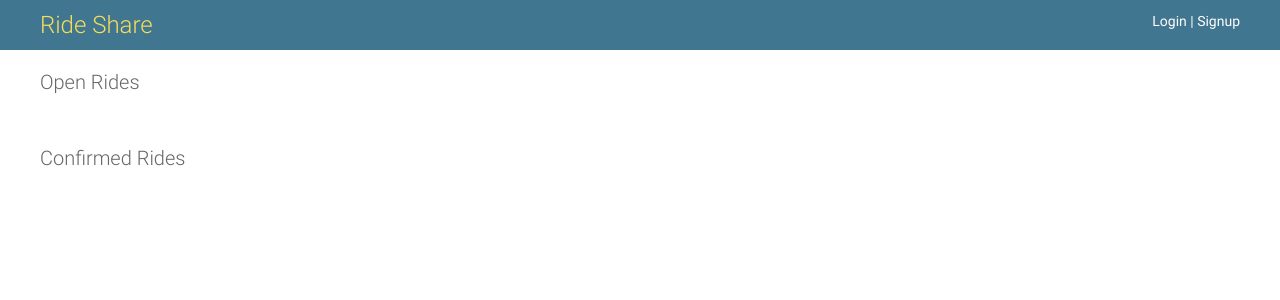
After one commit to jingyi-xie/RideSharing-Web-app, a Django app: page /ride/all in a window 1280 px wide. The commit adds this page. Shown: the top 300 px of the page. Run offline with Django 3.2, Linux system fonts and the light colour scheme; data that the repository does not hold is empty.

Commit message:
Add ride list

```diff
--- /dev/null
+++ b/web-app/rideshare/templates/rideshare/app_ride_list.html
@@ -0,0 +1,27 @@
+{% extends 'rideshare/base.html' %}
+
+{% block title %}All rides{% endblock %}
+
+{% block content %}
+    <h1>Open Rides</h1>
+    {% for ride in rides %}
+    {% if ride.status == 'open' %}
+        <h3>Destination {{ ride.dest }}</h3>
+        <h3>Requested arrival time is {{ ride.arrival}}<h3>
+        <h3>Ride Owner: {{ ride.owner }}<h3>
+        <a href="{% url 'rideshare:ridedetail' ride.id %}">View Detail</a>
+        <br><hr>
+    {% endif %}
+    {% endfor %}
+        <br> <br>
+    <h1>Confirmed Rides</h1>
+    {% for ride in rides %}
+    {% if ride.status == 'confirmed' %}
+        <h3>Destination {{ ride.dest }}</h3>
+        <h3>Requested arrival time is {{ ride.arrival}}<h3>
+        <h3>Ride Owner: {{ ride.owner }}<h3>
+        <a href="{% url 'rideshare:ridedetail' ride.id %}">View Detail</a>
+        <br><hr>
+    {% endif %}
+    {% endfor %}
+{% endblock %}
--- a/web-app/rideshare/templates/rideshare/base.html
+++ b/web-app/rideshare/templates/rideshare/base.html
@@ -1,30 +1,4 @@
 {% extends "admin/base.html" %}
-
-  <style type = "text/css">
-    .sidenav {
-      height: 100%;
-      width: 160px;
-      position:fixed;
-      z-index:1;
-      top:0;
-      left:0;
-      background-color:black;
-    }
-
-    .sidenav a {
-      padding: 5px 10px 5px 15px;
-      color: cornsilk;
-      display:block;
-    }
-
-    .sidenav a:hover {
-      color:burlywood
-    }
-
-    .main {
-      margin-left: 100px;
-    }
-  </style>
 {% block title %}{{ title }} | {{ site_title|default:_('Rideshare') }}{% endblock %}
 
 <div class="sidenav">
@@ -45,13 +19,13 @@
 <a href="{% url 'rideshare:profile' %}"> | ---- Profile ---- </a>
 
 {% if user.will_drive == True %}
-<a href="#"> | ---- Confirm a ride ---- </a>
-<a href="#">  Complete a ride ---- |</a>
+<a href="#"> | ---- Confirm a Ride ---- </a>
+<a href="#">  Complete a Ride ---- |</a>
 {% endif %}
 
 <a href="{% url 'rideshare:riderequest' %}">  ---- Request a new ride ---- </a>
 <a href="#">  Join a ride ---- </a>
-<a href="#">  Ride history ---- |</a>
+<a href="{% url 'rideshare:ridelist' %}">  My Rides  ---- |</a>
 </h2>
 </div>
 {% endif %}
@@ -79,6 +53,5 @@ Welcome, <strong>{{ user.username }}  |</strong>
 {% endfor %}
 {% endif %}
 
-  <div id = "content", name = "content", class = "main">
-    {% block content %}{% endblock %}
-  </div>
+
+  {% block content %}{% endblock %}
--- a/web-app/rideshare/urls.py
+++ b/web-app/rideshare/urls.py
@@ -2,7 +2,7 @@ from django.urls import path
 from django.contrib.auth import views as auth_views
 from django.contrib import admin
 from . import views
-from rideshare.views import signup_view, profile_view, ride_request_view, ride_detail_view, ride_edit_view, ride_confirm_view, driver_info_view, profile_update_view
+from rideshare.views import signup_view, profile_view, ride_request_view, ride_detail_view, ride_edit_view, ride_confirm_view, driver_info_view, profile_update_view, ride_list_view
 
 app_name = 'rideshare'
 urlpatterns = [
@@ -15,5 +15,7 @@ urlpatterns = [
     path('ride/<int:pk>/edit', ride_edit_view.as_view(), name = 'rideedit'),
     path('ride/<int:pk>/confirm', ride_confirm_view.as_view(), name = 'rideconfirm'),
     path('ride/request/', ride_request_view.as_view(), name = 'riderequest'),
+    path('ride/all', ride_list_view, name = 'ridelist'),
     path('driver/info/', driver_info_view, name = 'driverinfo'),
+
 ]
--- a/web-app/rideshare/views.py
+++ b/web-app/rideshare/views.py
@@ -90,3 +90,16 @@ class ride_confirm_view(LoginRequiredMixin, UpdateView):
             return True
         return False
     """
+
+def ride_list_view(request):
+    context = {
+        'rides' : app_ride.objects.all()
+    }
+    return render(request, 'rideshare/app_ride_list.html', context)
+
+"""
+class ride_list_view(ListView):
+    model = app_ride
+    context_object_name = 'rides'
+    template_name = 'rideshare/app_ride_list.html'
+"""
```
